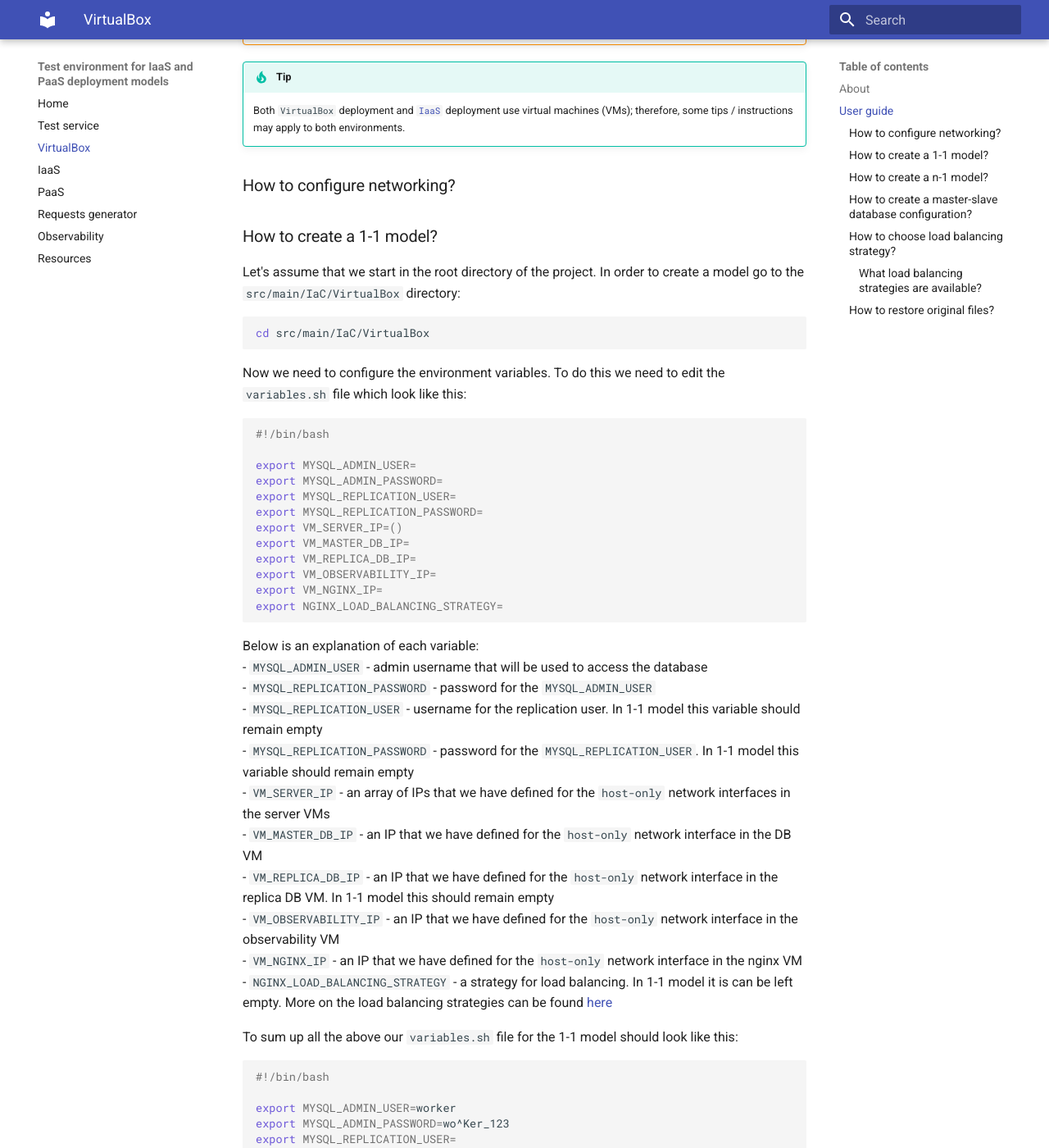
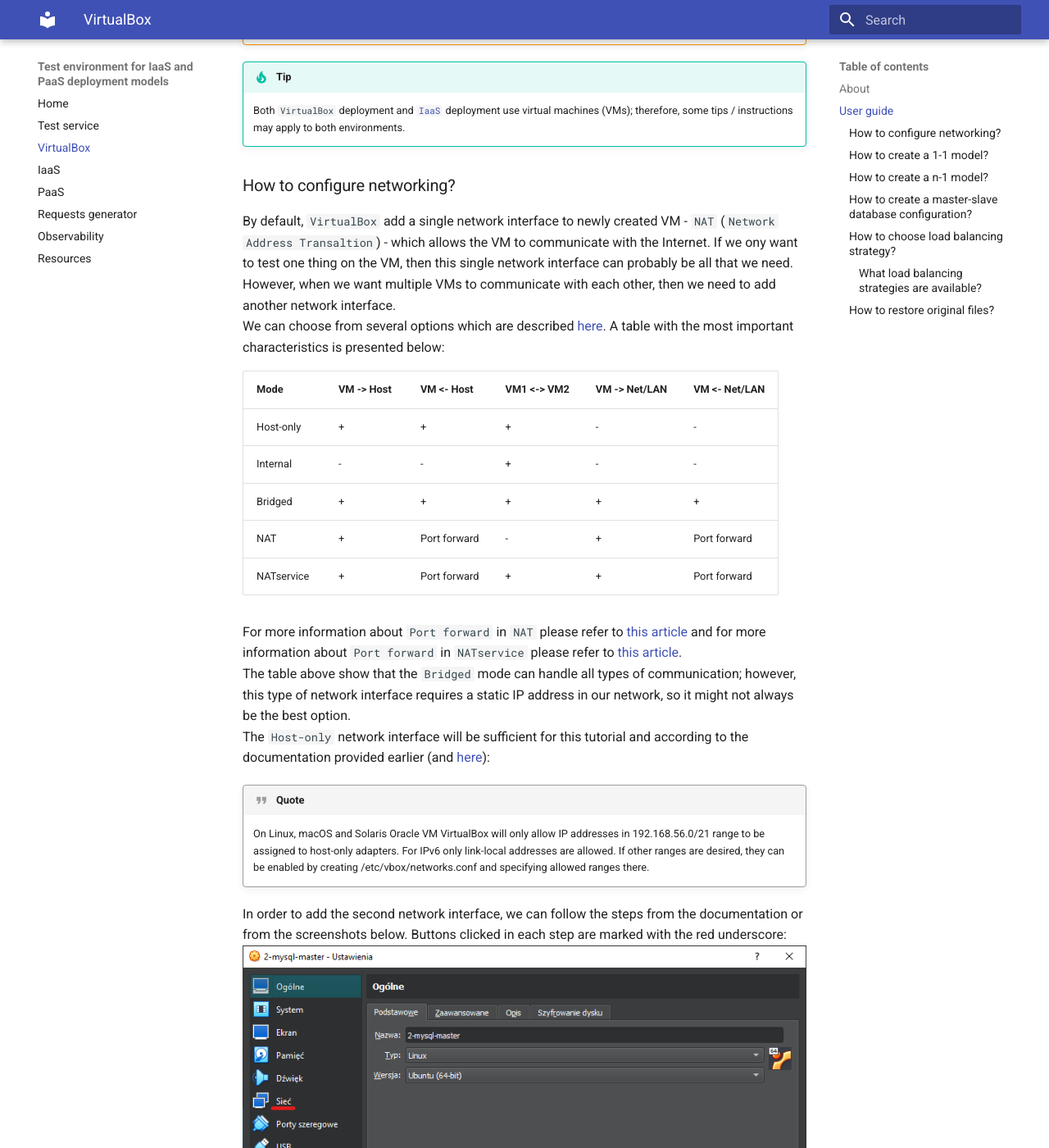
Before and after one commit to WasilewM/23Z-INZ, an MkDocs documentation site: the page built from docs/docs/VirtualBox/virtualbox.md, in a window 1280 px wide and 1400 px high, scrolled down 782 px. Shown: the whole window at 82% size. Built offline with MkDocs 1.6.1 and Material for MkDocs 9.7.7, drawn with Linux system fonts in a browser that asks for light colours; some of the changed text lies outside the part shown.

Commit message:
Add section how to configure networking in VirtualBox

````diff
--- a/docs/docs/VirtualBox/virtualbox.md
+++ b/docs/docs/VirtualBox/virtualbox.md
@@ -25,6 +25,73 @@ Solutions provided below might be useful to quickly set up and test the applicat
     Both `VirtualBox` deployment and [`IaaS`](../IaaS/iaas.md) deployment use virtual machines (VMs); therefore, some tips / instructions may apply to both environments.
 
 ### How to configure networking?
+By default, `VirtualBox` add a single network interface to newly created VM - `NAT` (`Network Address Transaltion`) - which allows the VM to communicate with the Internet. If we ony want to test one thing on the VM, then this single network interface can probably be all that we need. However, when we want multiple VMs to communicate with each other, then we need to add another network interface.
+We can choose from several options which are described [here](https://www.virtualbox.org/manual/ch06.html). A table with the most important characteristics is presented below:
+
+| Mode       | VM -> Host | VM <- Host   | VM1 <-> VM2 | VM -> Net/LAN | VM <- Net/LAN |
+|------------|------------|--------------|-------------|---------------|---------------|
+| Host-only  | +          | +            | +           | -             | -             |
+| Internal   | -          | -            | +           | -             | -             |
+| Bridged    | +          | +            | +           | +             | +             |
+| NAT        | +          | Port forward | -           | +             | Port forward  |
+| NATservice | +          | Port forward | +           | +             | Port forward  |
+
+For more information about `Port forward` in `NAT` please refer to [this article](https://www.virtualbox.org/manual/ch06.html#natforward) and for more information about `Port forward` in `NATservice` please refer to [this article](https://www.virtualbox.org/manual/ch06.html#network_nat_service).
+The table above show that the `Bridged` mode can handle all types of communication; however, this type of network interface requires a static IP address in our network, so it might not always be the best option.
+The `Host-only` network interface will be sufficient for this tutorial and according to the documentation provided earlier (and [here](https://www.virtualbox.org/manual/ch06.html)):
+
+!!! Quote
+    On Linux, macOS and Solaris Oracle VM VirtualBox will only allow IP addresses in 192.168.56.0/21 range to be assigned to host-only adapters. For IPv6 only link-local addresses are allowed. If other ranges are desired, they can be enabled by creating /etc/vbox/networks.conf and specifying allowed ranges there.
+
+In order to add the second network interface, we can follow the steps from the documentation or from the screenshots below. Buttons clicked in each step are marked with the red underscore:
+![](./img/networking-01.png)
+![](./img/networking-02.png)
+![](./img/networking-03.png)
+![](./img/networking-04.png)
+Now we need to accept the changes and start our VM. We can check available network interfaces by running the command:
+```shell
+ip a
+```
+And the output should be similar to this one:
+![](./img/networking-05.png)
+We can see that the first network interface (`NAT`) is configured, but the second one (`host-only`) is not. In linux `Ubuntu 22.04` we can change the network interfaces configuration in file `/etc/netplan/00-installer-config.yaml` by running the command:
+```shell
+sudo vi /etc/netplan/00-installer-config.yaml
+```
+By default, this file looks like this:
+```shell
+# This is the network config written by 'subiquity'
+network:
+  ethernets:
+    enp0s3:
+      dhcp4: true
+  version: 2
+```
+We need to add an entry about the second network interface (`enp0s8` is shown on the previous screenshot). We would like to disable the `dhcp4` for this interface and add an IP address, for example `192.168.56.50/24`:
+```shell
+# This is the network config written by 'subiquity'
+network:
+  ethernets:
+    enp0s3:
+      dhcp4: true
+    enp0s8:
+      dhcp4: false
+      addresses: [192.168.56.50/24]
+  version: 2
+```
+Now we need to save changes. To reload the configuration we can type:
+```shell
+sudo netplan apply
+```
+And type:
+```shell
+ip a
+```
+Once again to check the results. If everything is fine, then we should see and output similar to this one:
+![](./img/networking-06.png)
+We need to check here that both network interfaces are `UP`:
+![](./img/networking-07.png)
+And we are ready to go.
 
 ### How to create a 1-1 model?
 Let's assume that we start in the root directory of the project. In order to create a model go to the `src/main/IaC/VirtualBox` directory:
````
Also changed, not shown: docs/docs/VirtualBox/img/networking-01.png (added), docs/docs/VirtualBox/img/networking-02.png (added), docs/docs/VirtualBox/img/networking-03.png (added), docs/docs/VirtualBox/img/networking-04.png (added), docs/docs/VirtualBox/img/networking-05.png (added), docs/docs/VirtualBox/img/networking-06.png (added), docs/docs/VirtualBox/img/networking-07.png (added).
